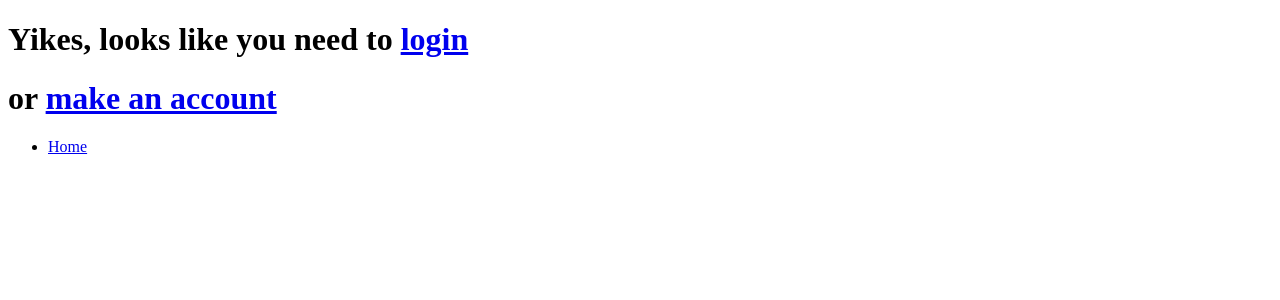
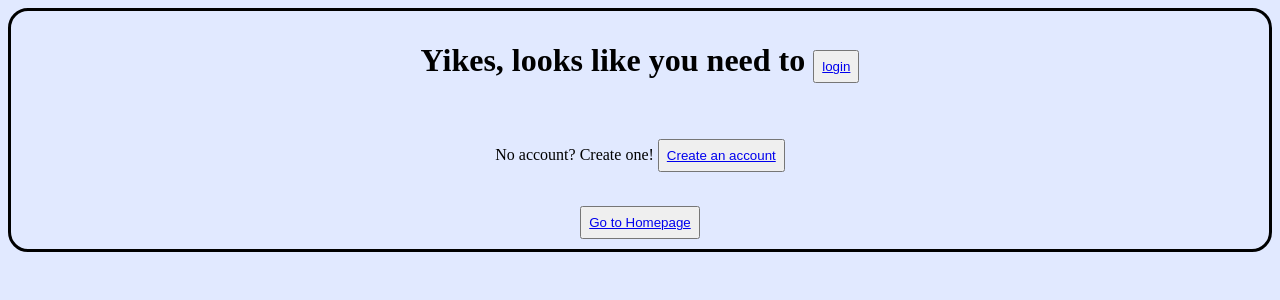
Before and after one commit to bobersnip/CS411-Group5, a Python web app: template basic_site edited/templates/unauth.html in a window 1280 px wide. Shown: the top 300 px of the page. Run offline with Jinja, Linux system fonts and the light colour scheme; the template is opened without the code that fills it, so the values that code supplies are empty.

Commit message:
Update unauth.html

```diff
--- a/basic_site edited/templates/unauth.html
+++ b/basic_site edited/templates/unauth.html
@@ -1,9 +1,23 @@
 <!doctype html>
-<title> Unauthorized</title>
-<h1> Yikes, looks like you need to <a href='/login'>login</a></h1>
-<h1> or <a href='/register'>make an account</a></h1>
+
+    <head>
+     <title> Unauthorized</title>
+    <style>
+        body {
+        background-color: rgb(225, 233, 255);
+        border: solid;
+        border-radius: 20px;
+        padding: 10px;
+        text-align: center;
+        }
+    </style>
+    </head>
 
 
-<ul>
-    <li><a href='/'>Home</a></li>
-</ul>
+ <h1> Yikes, looks like you need to <button style="padding: 7px;"><a href='/login'>login</a> </button></h1>
+    <br>
+ <p>No account? Create one! <button style="padding: 7px;"><a href='/register'>Create an account</a></button></p>
+
+
+  <br>
+  <button style="padding: 7px;"><a href='/'> Go to Homepage</a> </button>
```
